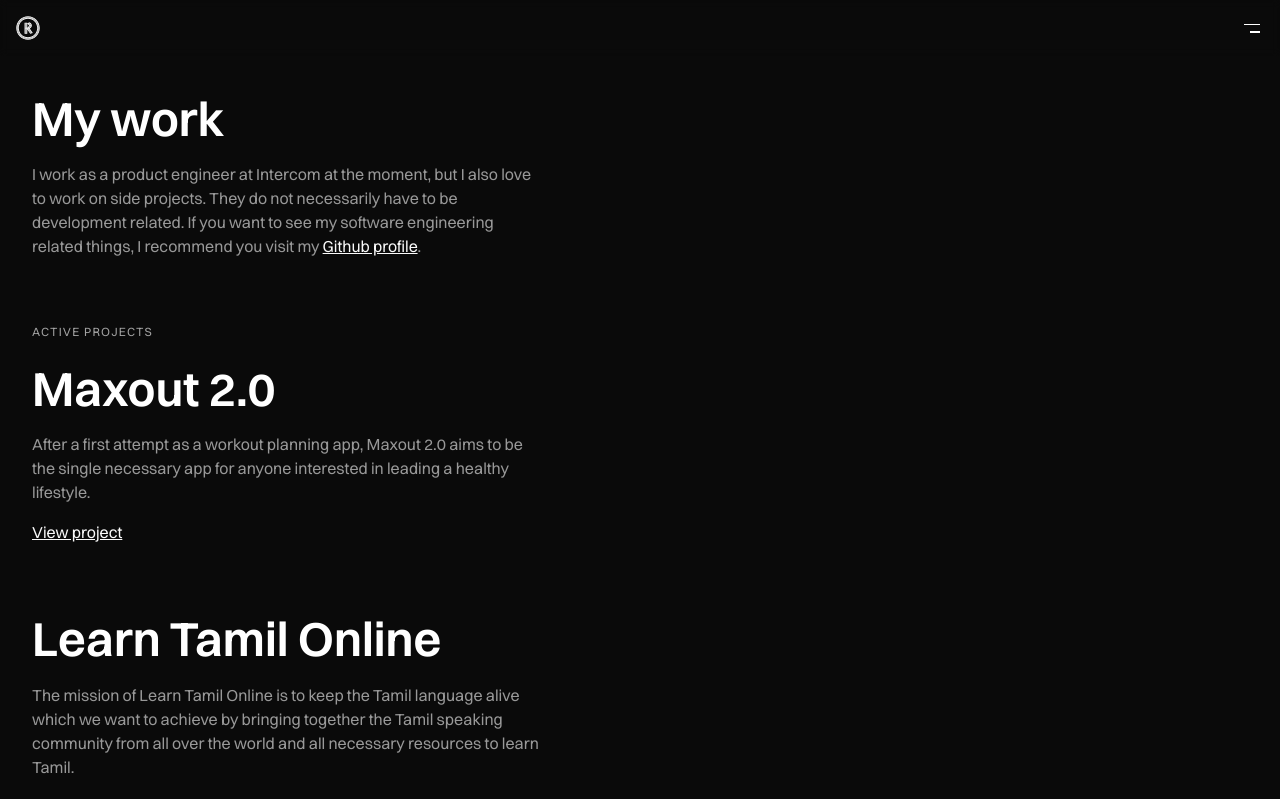
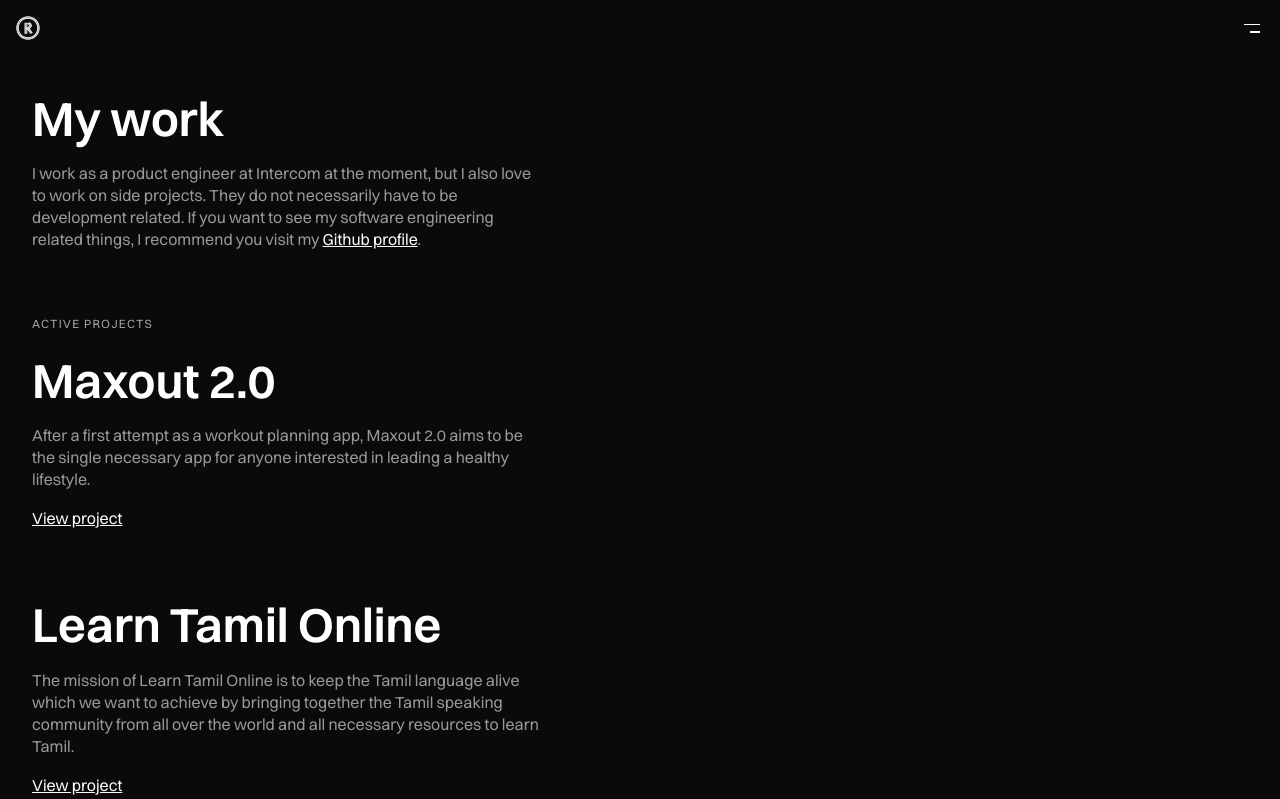
Before and after one commit to rathesDot/rathes.me, a Next.js app: page /work in a window 1280 px wide. Shown: the top 799 px of the page. Built offline with nearby package versions, Linux system fonts and the light colour scheme.

Commit message:
💄 Reduce line height

```diff
--- a/src/components/typography/Paragraph.tsx
+++ b/src/components/typography/Paragraph.tsx
@@ -3,7 +3,7 @@ import { HTMLAttributes } from "react"
 import { cva } from "class-variance-authority"
 
 const styles = cva(
-  "mt-3 mb-4 text-base font-sans antialiased font-normal text-neutral-300/70"
+  "mt-3 mb-4 text-base leading-snug font-sans antialiased font-normal text-neutral-300/70"
 )
 
 export const Paragraph: React.FC<HTMLAttributes<HTMLParagraphElement>> = ({
```
